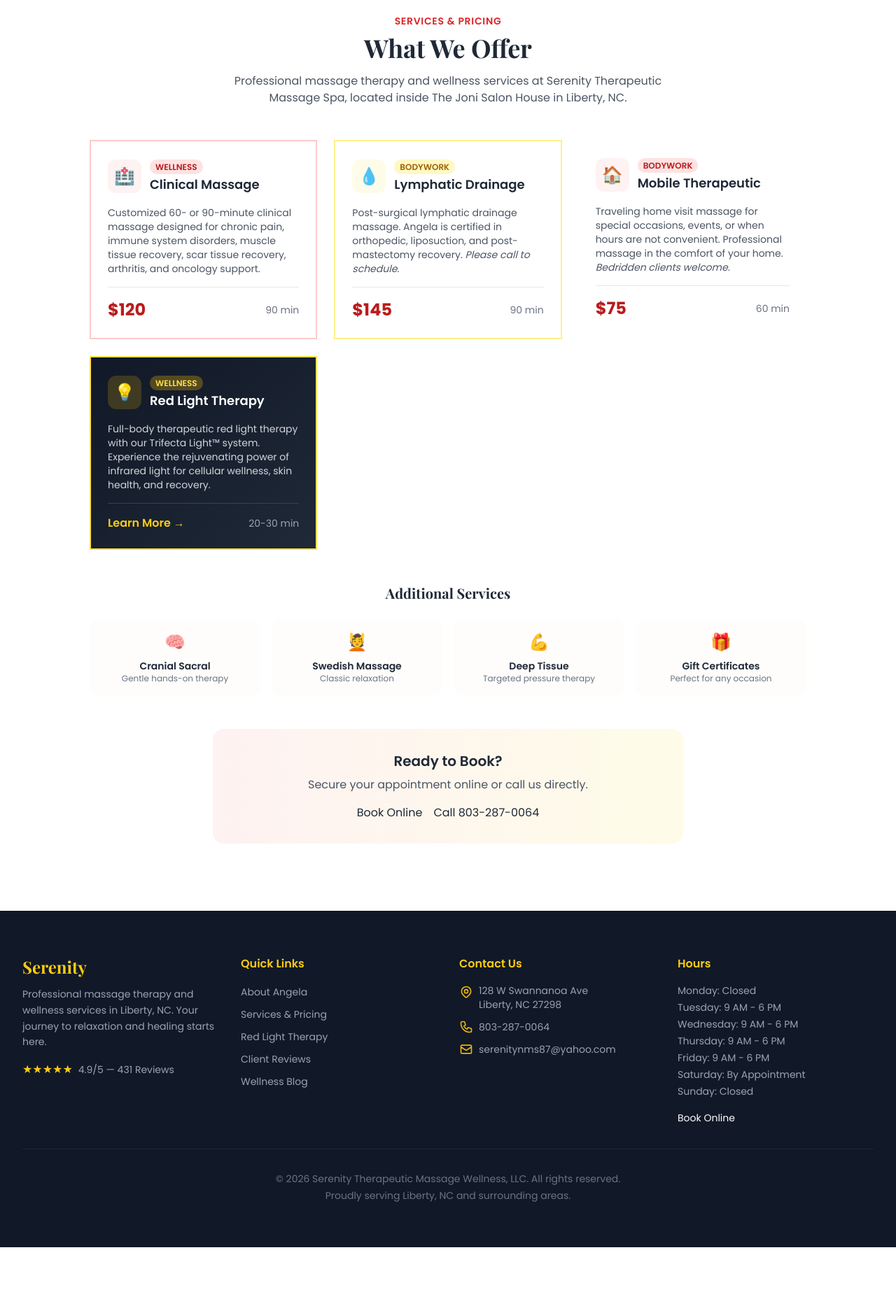
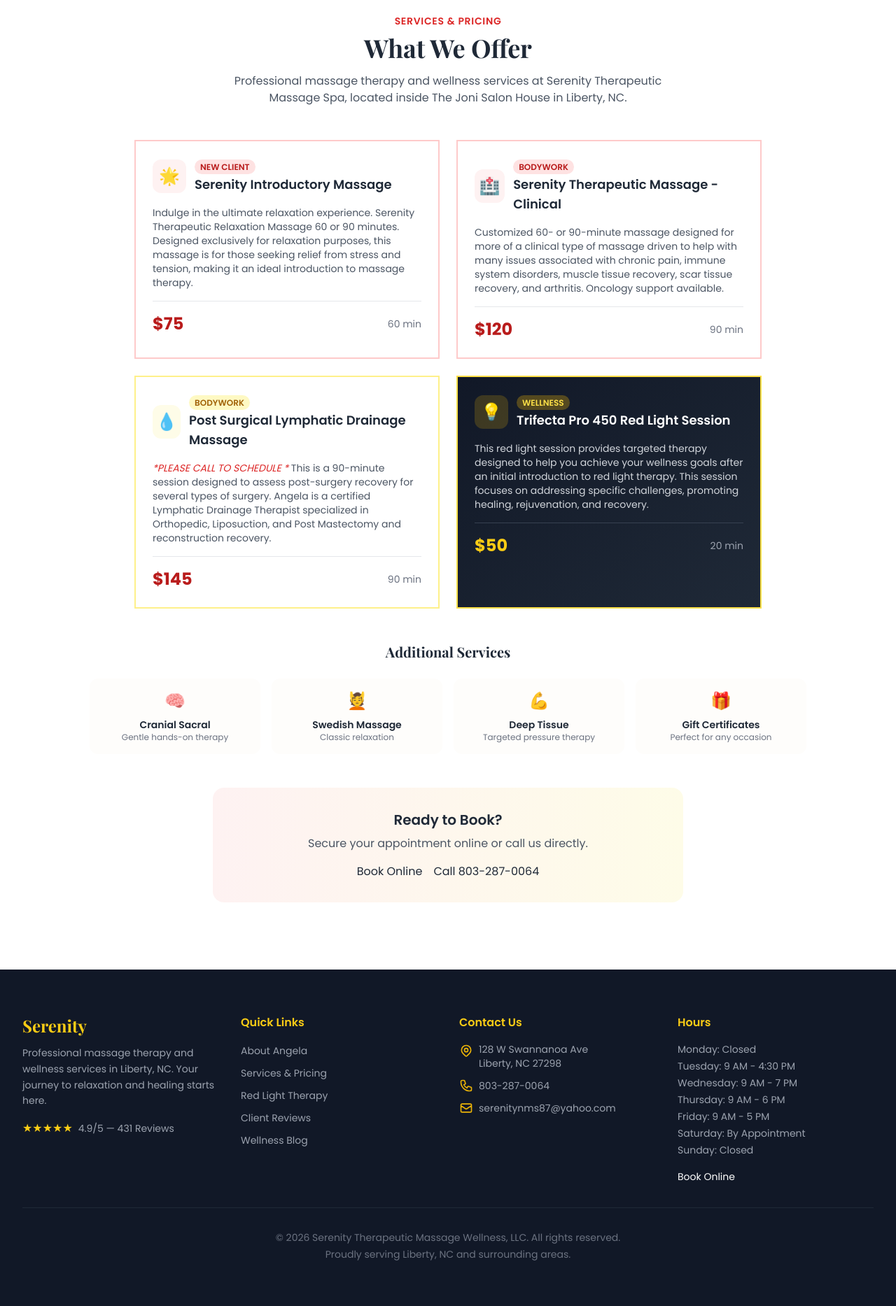
Before and after one commit to Liberty-Emporium/serenity-massage, a Django app: page /services/ in a window 1280 px wide. Shown: the part 216-2083 px from the top of the page at 70% size. Before the commit the page ends 1999 px from the top, so only its background shows below. Run offline with Django 5.2, Linux system fonts and the light colour scheme; some libraries are stand-ins or nearby versions.

Commit message:
Sync website with MassageBook: services, hours, reviews, SEO
Changes from MassageBook sync:
- Added Serenity Introductory Massage (5, 60min) — new client special
- Updated red light therapy name to 'Trifecta Pro 450 Red Light Session' (0, 20min)
- Updated hours to match MassageBook (Tue 9-4:30, Wed 9-7, Thu 9-6, Fri 9-5)
- Added 2 new reviews: Greg S. and Ray C.
- Updated meta descriptions and service descriptions
- Updated JSON-LD structured data to match

```diff
--- a/templates/base.html
+++ b/templates/base.html
@@ -6,7 +6,7 @@
 
     {# Primary Meta Tags #}
     <title>{% block title %}Serenity Therapeutic Massage Wellness{% endblock %} | Liberty, NC</title>
-    <meta name="description" content="{% block meta_desc %}Professional massage therapy and red light therapy in Liberty, NC. Swedish, deep tissue, hot stone, and Trifecta Light™ red light therapy. Book online today!{% endblock %}">
+    <meta name="description" content="{% block meta_desc %}Serenity Therapeutic Massage Spa in Liberty, NC — 4.9★ rated massage therapy with 431 reviews. Clinical massage, lymphatic drainage, red light therapy, introductory massage. Book online!{% endblock %}">
     <meta name="keywords" content="massage therapy Liberty NC, red light therapy, Swedish massage, deep tissue massage, hot stone therapy, Trifecta Light™, massage therapist near me, lymphatic drainage, cranial sacral therapy">
     <meta name="author" content="Serenity Therapeutic Massage Wellness">
     <meta name="robots" content="index, follow, max-image-preview:large, max-snippet:-1, max-video-preview:-1">
@@ -420,10 +420,10 @@
                     <h4 class="font-semibold text-gold-400 mb-4">Hours</h4>
                     <ul class="space-y-1 text-sm text-gray-400 mb-4">
                         <li>Monday: Closed</li>
-                        <li>Tuesday: 9 AM - 6 PM</li>
-                        <li>Wednesday: 9 AM - 6 PM</li>
+                        <li>Tuesday: 9 AM - 4:30 PM</li>
+                        <li>Wednesday: 9 AM - 7 PM</li>
                         <li>Thursday: 9 AM - 6 PM</li>
-                        <li>Friday: 9 AM - 6 PM</li>
+                        <li>Friday: 9 AM - 5 PM</li>
                         <li>Saturday: By Appointment</li>
                         <li>Sunday: Closed</li>
                     </ul>
--- a/templates/pages/red_light_therapy.html
+++ b/templates/pages/red_light_therapy.html
@@ -7,9 +7,9 @@
     <div class="max-w-7xl mx-auto px-4 sm:px-6 lg:px-8">
         <div class="text-center max-w-3xl mx-auto">
             <span class="inline-block bg-gold-500/20 text-gold-400 text-sm font-semibold px-4 py-1 rounded-full mb-4">✨ Featured Service</span>
-            <h1 class="text-3xl md:text-5xl font-serif font-bold mb-6">Red Light Therapy</h1>
+            <h1 class="text-3xl md:text-5xl font-serif font-bold mb-6">Trifecta Pro 450 Red Light Therapy</h1>
             <p class="text-xl text-gray-300 leading-relaxed">
-                Experience the power of FDA-approved red light therapy with our Trifecta Light™ system —
+                Experience the power of FDA-approved red light therapy with our Trifecta Pro 450 system —
                 the most advanced LED therapy bed available for cellular wellness.
             </p>
         </div>
--- a/templates/pages/services.html
+++ b/templates/pages/services.html
@@ -1,6 +1,6 @@
 {% extends "base.html" %}
 {% block title %}Services & Pricing{% endblock %}
-{% block meta_desc %}Massage therapy services at Serenity Therapeutic Massage Spa in Liberty, NC. Clinical massage $120, lymphatic drainage $145, mobile massage $75. Book online!{% endblock %}
+{% block meta_desc %}Massage therapy services at Serenity Therapeutic Massage Spa in Liberty, NC. Clinical massage $120, lymphatic drainage $145, red light therapy $50, introductory massage $75. Book online!{% endblock %}
 
 {% block content %}
 <section class="py-16 md:py-24 bg-white">
@@ -11,17 +11,35 @@
             <p class="text-gray-600 max-w-2xl mx-auto">Professional massage therapy and wellness services at Serenity Therapeutic Massage Spa, located inside The Joni Salon House in Liberty, NC.</p>
         </div>
 
-        <div class="grid grid-cols-1 md:grid-cols-2 lg:grid-cols-3 gap-6 max-w-5xl mx-auto">
+        <div class="grid grid-cols-1 md:grid-cols-2 gap-6 max-w-4xl mx-auto">
+            <!-- Introductory Massage -->
+            <div class="card p-6 border-2 border-brand-200">
+                <div class="flex items-center gap-3 mb-4">
+                    <div class="w-12 h-12 bg-brand-50 rounded-xl flex items-center justify-center text-2xl">🌟</div>
+                    <div>
+                        <span class="text-xs bg-brand-100 text-brand-700 px-2 py-0.5 rounded-full font-semibold">NEW CLIENT</span>
+                        <h3 class="font-semibold text-lg">Serenity Introductory Massage</h3>
+                    </div>
+                </div>
+                <p class="text-gray-600 text-sm mb-4">Indulge in the ultimate relaxation experience. Serenity Therapeutic Relaxation Massage 60 or 90 minutes. Designed exclusively for relaxation purposes, this massage is for those seeking relief from stress and tension, making it an ideal introduction to massage therapy.</p>
+                <div class="border-t pt-4">
+                    <div class="flex justify-between items-center">
+                        <span class="text-2xl font-bold text-brand-700">$75</span>
+                        <span class="text-gray-500 text-sm">60 min</span>
+                    </div>
+                </div>
+            </div>
+
             <!-- Clinical Massage -->
             <div class="card p-6 border-2 border-brand-200">
                 <div class="flex items-center gap-3 mb-4">
                     <div class="w-12 h-12 bg-brand-50 rounded-xl flex items-center justify-center text-2xl">🏥</div>
                     <div>
-                        <span class="text-xs bg-brand-100 text-brand-700 px-2 py-0.5 rounded-full font-semibold">WELLNESS</span>
-                        <h3 class="font-semibold text-lg">Clinical Massage</h3>
+                        <span class="text-xs bg-brand-100 text-brand-700 px-2 py-0.5 rounded-full font-semibold">BODYWORK</span>
+                        <h3 class="font-semibold text-lg">Serenity Therapeutic Massage - Clinical</h3>
                     </div>
                 </div>
-                <p class="text-gray-600 text-sm mb-4">Customized 60- or 90-minute clinical massage designed for chronic pain, immune system disorders, muscle tissue recovery, scar tissue recovery, arthritis, and oncology support.</p>
+                <p class="text-gray-600 text-sm mb-4">Customized 60- or 90-minute massage designed for more of a clinical type of massage driven to help with many issues associated with chronic pain, immune system disorders, muscle tissue recovery, scar tissue recovery, and arthritis. Oncology support available.</p>
                 <div class="border-t pt-4">
                     <div class="flex justify-between items-center">
                         <span class="text-2xl font-bold text-brand-700">$120</span>
@@ -36,32 +54,14 @@
                     <div class="w-12 h-12 bg-gold-50 rounded-xl flex items-center justify-center text-2xl">💧</div>
                     <div>
                         <span class="text-xs bg-gold-100 text-gold-700 px-2 py-0.5 rounded-full font-semibold">BODYWORK</span>
-                        <h3 class="font-semibold text-lg">Lymphatic Drainage</h3>
+                        <h3 class="font-semibold text-lg">Post Surgical Lymphatic Drainage Massage</h3>
                     </div>
                 </div>
-                <p class="text-gray-600 text-sm mb-4">Post-surgical lymphatic drainage massage. Angela is certified in orthopedic, liposuction, and post-mastectomy recovery. <em>Please call to schedule.</em></p>
+                <p class="text-gray-600 text-sm mb-4"><em class="text-brand-600">*PLEASE CALL TO SCHEDULE *</em> This is a 90-minute session designed to assess post-surgery recovery for several types of surgery. Angela is a certified Lymphatic Drainage Therapist specialized in Orthopedic, Liposuction, and Post Mastectomy and reconstruction recovery.</p>
                 <div class="border-t pt-4">
                     <div class="flex justify-between items-center">
                         <span class="text-2xl font-bold text-brand-700">$145</span>
                         <span class="text-gray-500 text-sm">90 min</span>
-                    </div>
-                </div>
-            </div>
-
-            <!-- Mobile Massage -->
-            <div class="card p-6">
-                <div class="flex items-center gap-3 mb-4">
-                    <div class="w-12 h-12 bg-brand-50 rounded-xl flex items-center justify-center text-2xl">🏠</div>
-                    <div>
-                        <span class="text-xs bg-brand-100 text-brand-700 px-2 py-0.5 rounded-full font-semibold">BODYWORK</span>
-                        <h3 class="font-semibold text-lg">Mobile Therapeutic</h3>
-                    </div>
-                </div>
-                <p class="text-gray-600 text-sm mb-4">Traveling home visit massage for special occasions, events, or when hours are not convenient. Professional massage in the comfort of your home. <em>Bedridden clients welcome.</em></p>
-                <div class="border-t pt-4">
-                    <div class="flex justify-between items-center">
-                        <span class="text-2xl font-bold text-brand-700">$75</span>
-                        <span class="text-gray-500 text-sm">60 min</span>
                     </div>
                 </div>
             </div>
@@ -72,14 +72,14 @@
                     <div class="w-12 h-12 bg-gold-500/20 rounded-xl flex items-center justify-center text-2xl">💡</div>
                     <div>
                         <span class="text-xs bg-gold-500/30 text-gold-300 px-2 py-0.5 rounded-full font-semibold">WELLNESS</span>
-                        <h3 class="font-semibold text-lg">Red Light Therapy</h3>
+                        <h3 class="font-semibold text-lg">Trifecta Pro 450 Red Light Session</h3>
                     </div>
                 </div>
-                <p class="text-gray-300 text-sm mb-4">Full-body therapeutic red light therapy with our Trifecta Light™ system. Experience the rejuvenating power of infrared light for cellular wellness, skin health, and recovery.</p>
+                <p class="text-gray-300 text-sm mb-4">This red light session provides targeted therapy designed to help you achieve your wellness goals after an initial introduction to red light therapy. This session focuses on addressing specific challenges, promoting healing, rejuvenation, and recovery.</p>
                 <div class="border-t border-gray-700 pt-4">
                     <div class="flex justify-between items-center">
-                        <a href="/red-light-therapy/" class="text-gold-400 font-semibold hover:text-gold-300 transition-colors">Learn More →</a>
-                        <span class="text-gray-400 text-sm">20-30 min</span>
+                        <span class="text-2xl font-bold text-gold-400">$50</span>
+                        <span class="text-gray-400 text-sm">20 min</span>
                     </div>
                 </div>
             </div>
```
Also changed, not shown: templates/pages/contact.html (+6 -3 lines), templates/pages/home.html (+9 -9 lines), templates/pages/reviews.html (+25 -9 lines).
